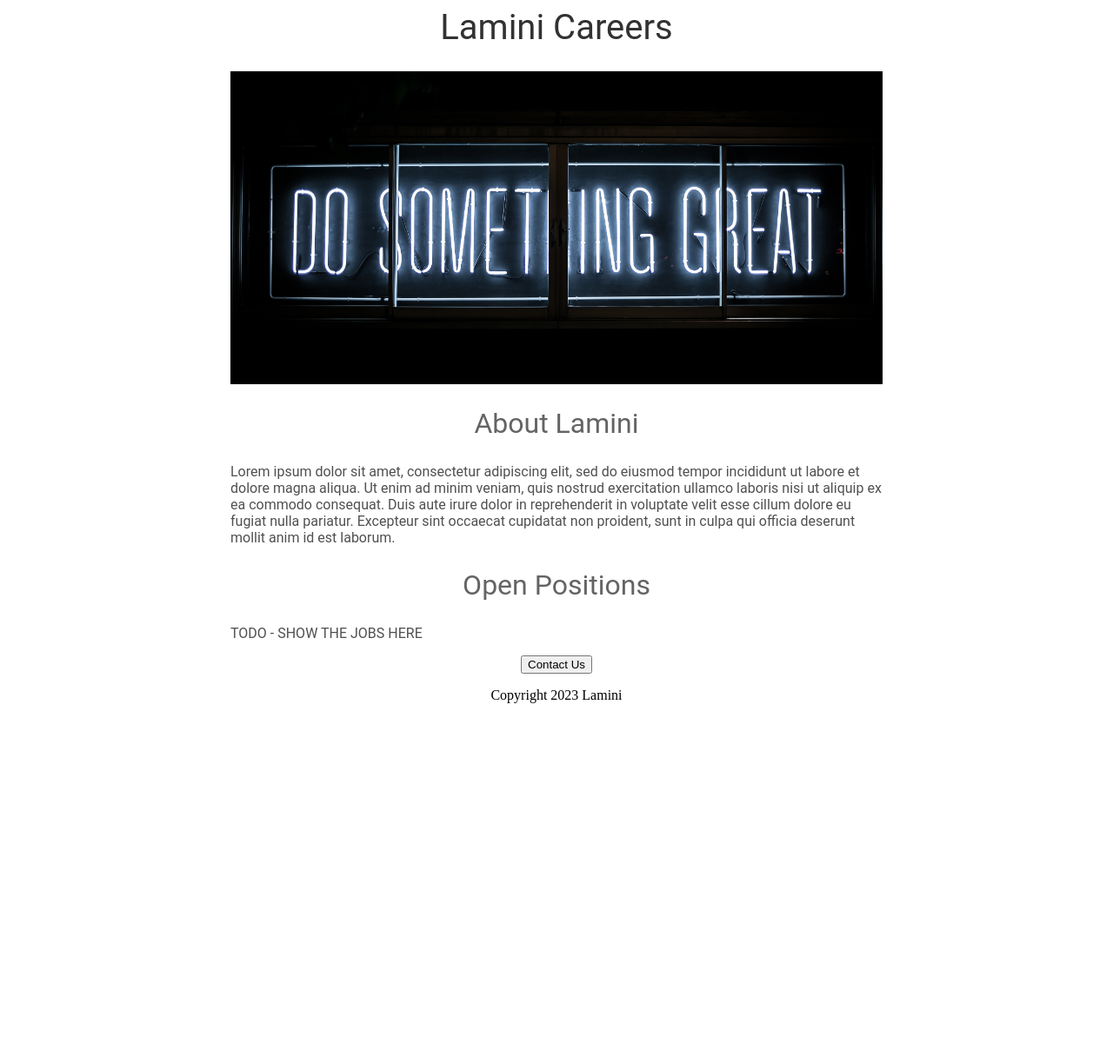
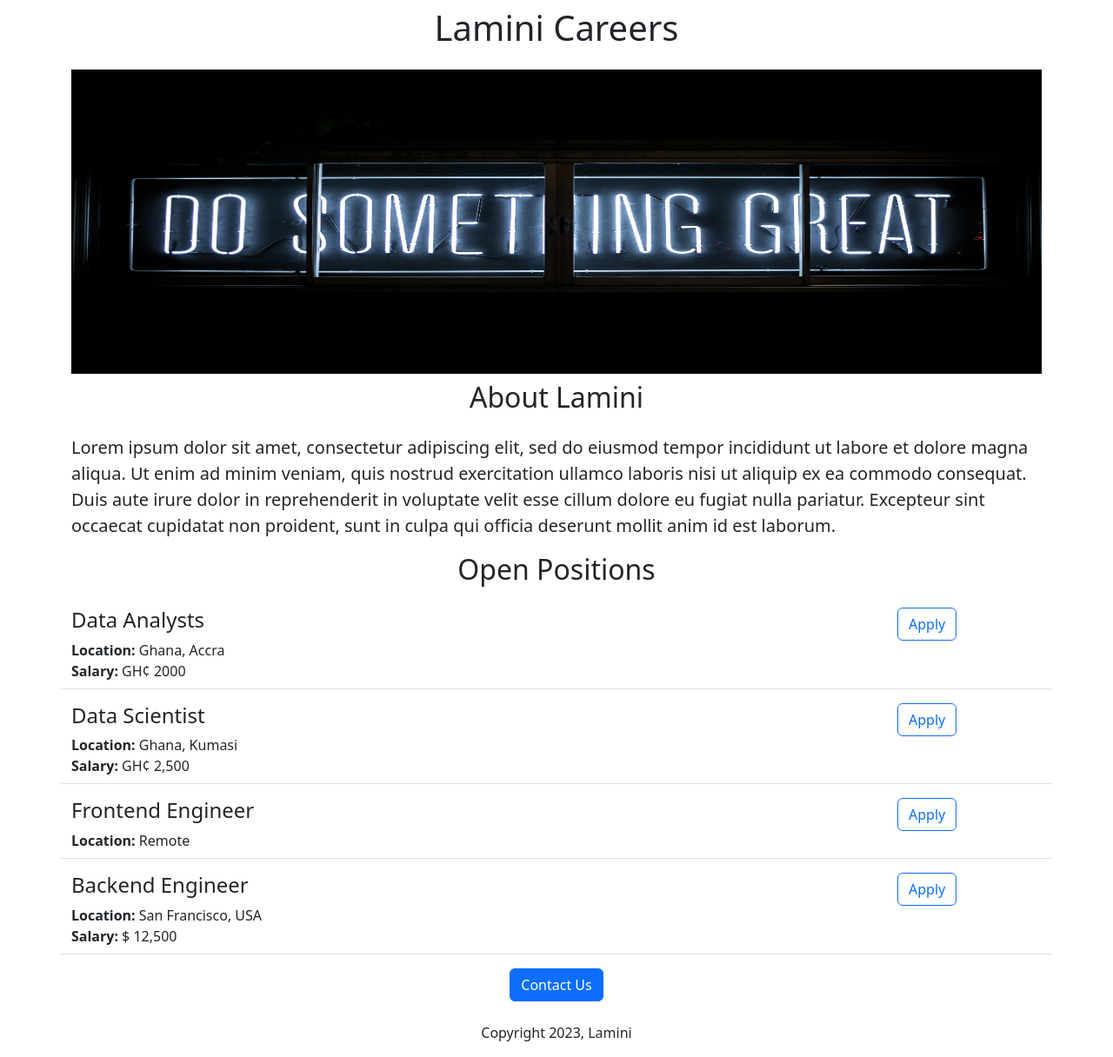
Before and after one commit to lamini-H/careersv2, a Flask app: page / in a window 1280 px wide. Shown: the whole page at 87% size. Before the commit the page ends 809 px from the top, so only its background shows below. Run offline with Flask 2, Linux system fonts and the light colour scheme.

Commit message:
Added dynamic data and API route

```diff
--- a/app.py
+++ b/app.py
@@ -1,15 +1,48 @@
-from flask import Flask, render_template
+from flask import Flask, render_template, jsonify
 
 
 
 app = Flask(__name__)
 
+JOBS =[
+  {
+    'id': 1,
+    'title': 'Data Analysts',
+    'location': 'Ghana, Accra',
+    'Salary': 'GH¢ 2000'
 
+  },
+   {
+    'id': 2,
+    'title': 'Data Scientist',
+    'location': 'Ghana, Kumasi',
+    'Salary': 'GH¢ 2,500'
+
+  },
+ {
+    'id': 3,
+    'title': 'Frontend Engineer',
+    'location': 'Remote'
+
+
+  },
+  {
+    'id': 4,
+    'title': 'Backend Engineer',
+    'location': 'San Francisco, USA',
+    'Salary': '$ 12,500'
+
+  },
+]
 
 @app.route("/")
 
 def hello_world():
-  return render_template('home.html')
+  return render_template('home.html', jobs = JOBS, company_name = 'Lamini')
+
+@app.route("/api/jobs")
+def list_jobs():
+  return jsonify(JOBS)
 
 
 if __name__ == "__main__":
--- a/templates/home.html
+++ b/templates/home.html
@@ -2,53 +2,35 @@
 <html>
   <head>
     <title>Lamini-careers</title>
+    <meta charset="utf-8">
+    <meta name="viewport" content="width=device-width, initial-scale=1">
+     <link href="https://cdn.jsdelivr.net/npm/bootstrap@5.3.0-alpha1/dist/css/bootstrap.min.css" rel="stylesheet" integrity="sha384-GLhlTQ8iRABdZLl6O3oVMWSktQOp6b7In1Zl3/Jr59b6EGGoI1aFkw7cmDA6j6gD" crossorigin="anonymous">
+
     <style>
-      h1{
-        font-size: 40px;
-        font-family: Roboto;
-        font-weight: normal;
-        color: rgb(50,50,50);
-        text-align: center;
-      }
-
       #banner{
         width: 100%;
-        height: 360px;
-        object-fit: cover;
-      }
-      h2{
-        font-family: Roboto;
-        font-size: 32px;
-        color: rgb(100,100,100);
-        text-align: center;
-        font-weight: normal;
-      }
-      .bodytext{
-        font-family: Roboto;
-        color: rgb(80, 80, 80);
-
-      }
-      #container{
-        max-width: 750px;
-        margin: 0 auto 0 auto;
-
+        height: 350px;
       }
     </style>
   </head>
   <body >
-    <div id="container">
-      <h1>Lamini Careers</h1>
-      <img id="banner" src="https://lamini-careers-website.harunah.repl.co/static/banner.jpg">
-    <h2>About Lamini</h2>
-    <p class="bodytext">Lorem ipsum dolor sit amet, consectetur adipiscing elit, sed do eiusmod tempor incididunt ut labore et dolore magna aliqua. Ut enim ad minim veniam, quis nostrud exercitation ullamco laboris nisi ut aliquip ex ea commodo consequat. Duis aute irure dolor in reprehenderit in voluptate velit esse cillum dolore eu fugiat nulla pariatur. Excepteur sint occaecat cupidatat non proident, sunt in culpa qui officia deserunt mollit anim id est laborum.</p>
+    <div class="container" >
+      <h1 class="text-center mt-2 mb-4">{{company_name}} Careers</h1>
+      <img class = "img-fluid" id="banner" src="https://lamini-careers-website.harunah.repl.co/static/banner.jpg">
+    <h2 class="text-center mt-2 mb-4">About Lamini</h2>
+    <p class= "lead">Lorem ipsum dolor sit amet, consectetur adipiscing elit, sed do eiusmod tempor incididunt ut labore et dolore magna aliqua. Ut enim ad minim veniam, quis nostrud exercitation ullamco laboris nisi ut aliquip ex ea commodo consequat. Duis aute irure dolor in reprehenderit in voluptate velit esse cillum dolore eu fugiat nulla pariatur. Excepteur sint occaecat cupidatat non proident, sunt in culpa qui officia deserunt mollit anim id est laborum.</p>
 
-    <h2>Open Positions</h2>
-    <p class="bodytext">TODO - SHOW THE JOBS HERE </p>
+    <h2 class="text-center mt-2 mb-4">Open Positions</h2>
+    <div>
+        {% for job in jobs %}
+          {% include 'jobitem.html'%}
+        {% endfor %}
+    </div>
 
-      <div style = "text-align: center">
-    <button > Contact Us</button>
+      <div class="text-center">
+    <button class="btn btn-primary"> Contact Us</button>
 
-        <p> Copyright 2023 Lamini</p>
+        <p class="mt-4"> Copyright 2023, Lamini</p>
       </div>
       </div>
   </body>
--- /dev/null
+++ b/templates/jobitem.html
@@ -0,0 +1,18 @@
+
+          <div class="border-bottom row" style="margin-bottom: 16px; padding-bottom: 8px;">
+          <div class="col-10 ">
+
+           <h4 style="color:rgb(120,120,120), margin-buttom: 4px;">
+             {{job['title']}}
+           </h4>
+            <div><b>Location:</b> {{job['location']}}</div>
+              {% if 'Salary' in job %}
+             <div><b>Salary:</b> {{job['Salary']}}</div>
+              {% endif %}
+          </div>
+
+
+<div class="col-2">
+  <button type="button" class="btn btn-outline-primary">Apply </button>
+          </div>
+</div>
```
